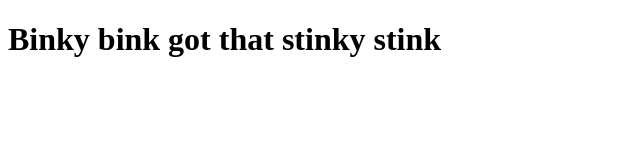
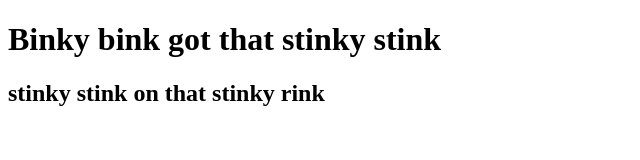
Before and after one commit to AirsantInteractive/odin-recipes-desktop, a plain HTML site: page binkybink.html in a window 1280 px wide. Shown: the whole page, without its empty margins (0-640 px from the left). Drawn offline with Linux system fonts and the light colour scheme.

Commit message:
added the stinky stink bit

```diff
--- a/binkybink.html
+++ b/binkybink.html
@@ -7,5 +7,7 @@
 </head>
 <body>
     <h1>Binky bink got that stinky stink</h1>
+
+    <h2>stinky stink on that stinky rink</h2>
 </body>
 </html>
```
